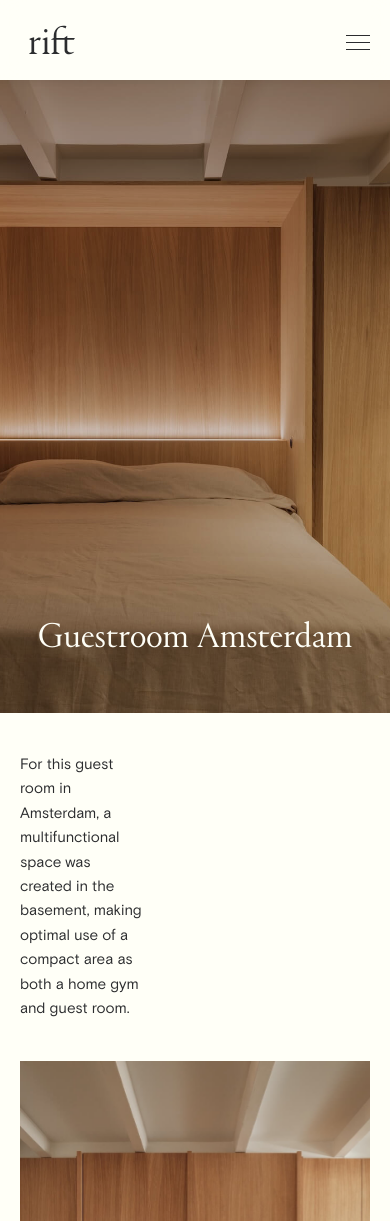
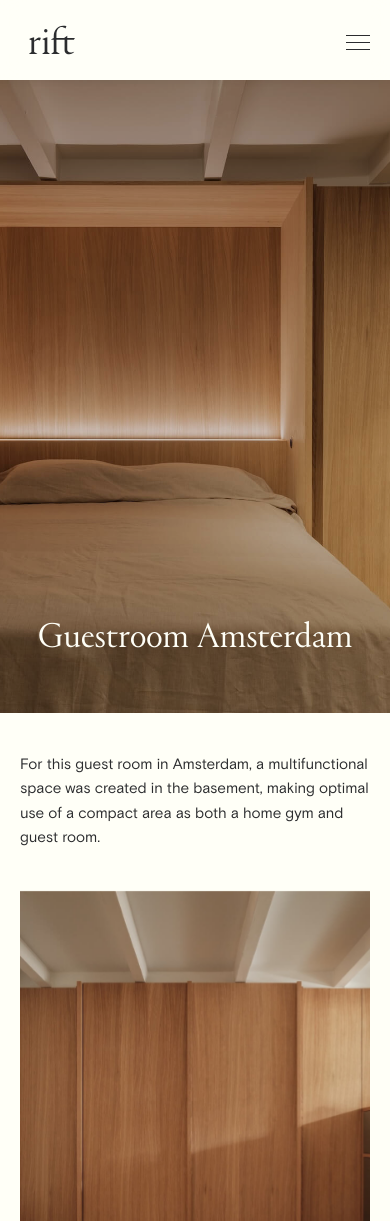
Before and after one commit to Leonvdk/Rift, a Next.js app in the folder apps/web/: page /projects/atelier-amstel in a window 390 px wide. Shown: the top 1221 px of the page. Built offline with nearby package versions, Linux system fonts and the light colour scheme; a web font is replaced by a local one.

Commit message:
pre presentation

```diff
--- a/apps/web/app/projects/[slug]/page.tsx
+++ b/apps/web/app/projects/[slug]/page.tsx
@@ -47,7 +47,7 @@ export default async function ProjectPage({
               </h1>
             </FadeIn>
             <FadeIn direction="up" delay={100}>
-              <p className="max-w-[35%] text-[clamp(0.938rem,1.1vw,1.125rem)] font-normal leading-relaxed">
+              <p className="text-[clamp(0.938rem,1.1vw,1.125rem)] font-normal leading-relaxed lg:max-w-[35%]">
                 For this guest room in Amsterdam, a multifunctional space was
                 created in the basement, making optimal use of a compact area as
                 both a home gym and guest room.
```
